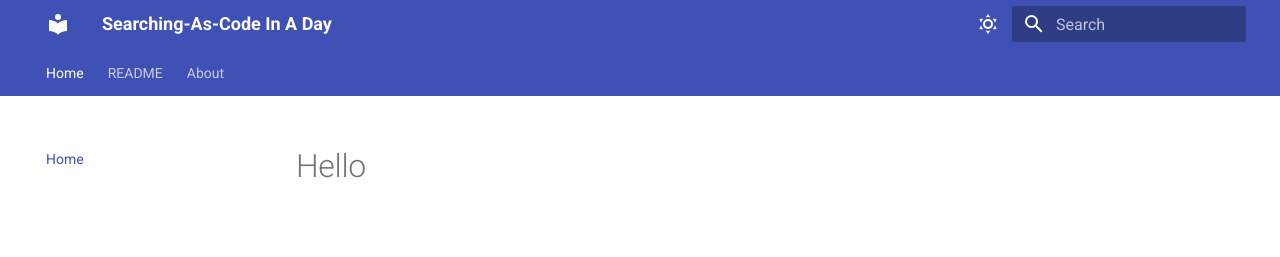
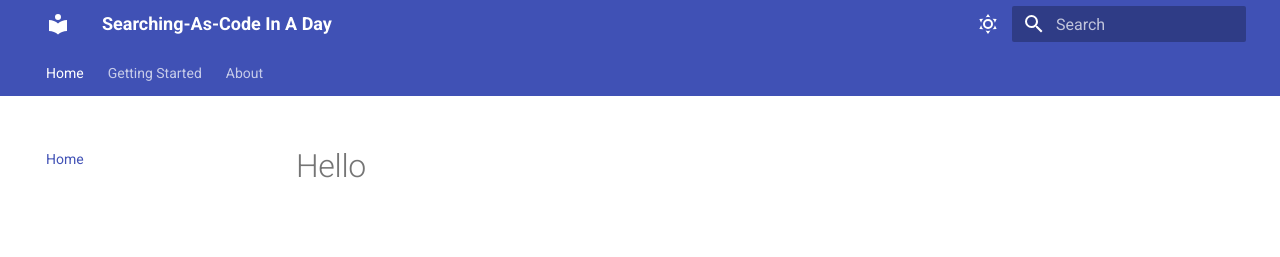
Before and after one commit to bakermat/my_first_git, an MkDocs documentation site: the page built from docs/index.md, in a window 1280 px wide. Shown: the top 257 px of the page. Built offline with MkDocs 1.6.1 and Material for MkDocs 9.7.7, drawn with Linux system fonts in a browser that asks for light colours.

```diff
--- a/mkdocs.yml
+++ b/mkdocs.yml
@@ -38,5 +38,5 @@ theme:
 # Page tree
 nav:
   - Home: index.md
-  - README: README.md
+  - Getting Started: getting-started.md
   - About: about.md
```
Also changed, not shown: docs/getting-started.md (added, +1 -0 lines), README.md (renamed from docs/README.md).
